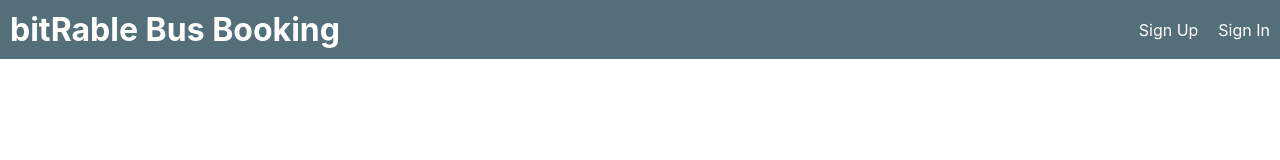
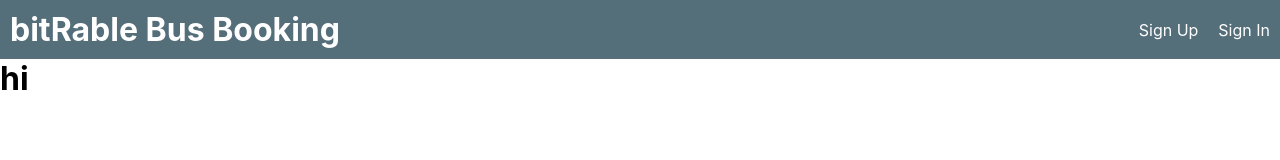
Before and after one commit to bitReble/OnlineSeats-Website, a React (Create React App) app: page /bustypes in a window 1280 px wide. Shown: the top 160 px of the page. Built offline with nearby package versions, Linux system fonts and the light colour scheme.

Commit message:
Added BusTypes File

```diff
--- a/src/App.js
+++ b/src/App.js
@@ -1,6 +1,7 @@
 import { BrowserRouter as Router, Route, Switch } from "react-router-dom";
 import Login from "./components/auth/Login";
 import Register from "./components/auth/Register";
+import BusTypes from "./components/auth/BusTypes";
 import NavBar from "./components/layout/Navbar";
 import { Provider } from "react-redux";
 
@@ -23,6 +24,7 @@ function App() {
         <Switch>
           <Route exact path="/login" component={Login}></Route>
           <Route exact path="/register" component={Register}></Route>
+          <Route exact path="/bustypes" component={BusTypes}></Route>
         </Switch>
       </Router>
     </Provider>
--- /dev/null
+++ b/src/components/auth/BusTypes.js
@@ -0,0 +1,16 @@
+import { useState } from "react";
+
+// import { BusTypes } from "../../actions/auth";
+
+const BusTypes = () => {
+//   const [userCategory, setUserCategory] = useState("passenger");
+
+  return (
+    <div id="busTypes">
+        <h1>hi</h1>
+
+    </div>
+  );
+};
+
+export default BusTypes;
```
Also changed, not shown: 1 other file (tests, documents, lock files or other folders).
